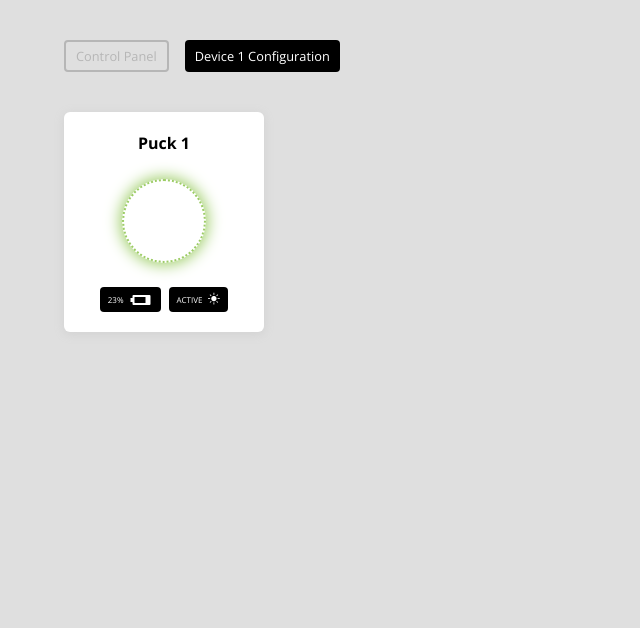
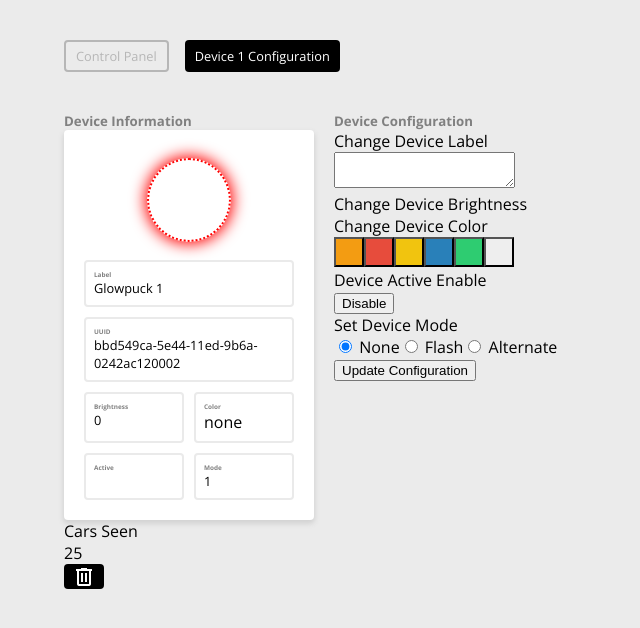
Before and after one commit to araamz/GlowPucks, a React (Vite) app in the folder control/: page /devices/1 in a window 1280 px wide. Shown: the top 628 px of the page, without its empty margins (0-640 px from the left). Built offline with nearby package versions, Linux system fonts and the light colour scheme.

Commit message:
Updated Device Page

```diff
--- a/control/src/components/device_preview/device_preview.tsx
+++ b/control/src/components/device_preview/device_preview.tsx
@@ -7,6 +7,10 @@ import device_preview_styles from "./device_preview.module.css";
 
 type device_preview_props = {
     id: any;
+    // label
+    // brightness
+    // active
+    // color
     battery_widget_disable?: boolean;
     light_active_widget_disable?: boolean;
     settings_widget_disable?: boolean;
--- a/control/src/index.css
+++ b/control/src/index.css
@@ -78,7 +78,10 @@ button:focus-visible {
   font-family: 'Open Sans', sans-serif;
 }
 body {
-  background: #dfdfdf;
+  background: #ebebeb;
+}
+h1,h2,h3,h4,h5,h6 {
+  margin: 0;
 }
 p {
   margin: 0;
--- a/control/src/pages/device/device.module.css
+++ b/control/src/pages/device/device.module.css
@@ -1,11 +1,69 @@
 @media screen and (min-width: 600px) {
     .device_page {
         display: grid;
-        grid-template-columns: 200px 1fr 1fr;
+        grid-template-columns: 250px 600px;
         gap: 20px;
+    }
+    .device_page h5 {
+        color: gray;
+    }
+
+    .device_attributes {
+        display: grid;
+        background: white;
+        grid-template-columns: 1fr 1fr;
+        grid-template-rows: repeat(5, auto);
+        gap: 10px;
+        padding: 20px;
+        border-radius: 4px;
+        box-shadow: 0 3px 5px 1px lightgray;
+    }
+    .device_attributes > div {
+        padding: 8px;
+    }
+    .device_attributes > div > p {
+        font-size: 0.4rem;
+        font-weight: 700;
+        color: gray;
+    }
+    .device_attributes > div {
+        border: solid 2px rgb(234, 234, 234);
+        border-radius: 4px;
+    }
+    .graphic_attribute {
+        border: none !important;
+        grid-column-start: 1;
+        grid-column-end: 3;
+        display: flex;
+        place-content: center;
+
+    }
+    .lower_text {
+        font-size: 0.4rem;
+        grid-column-start: 1;
+        grid-column-end: 3;
+        text-align: center;
+    }
+    .attribute_value {
+        font-size: 0.8rem;
+    }
+    .uuid_attribute {
+        grid-column-start: 1;
+        grid-column-end: 3;
+    }
+    .label_attribute {
+        grid-column-start: 1;
+        grid-column-end: 3;
     }
 
     .device_configuration {
+    }
+
+    .graphic {
 
     }
+    .color_box {
+        width: 30px;
+        height: 30px;
+    }
 }
--- a/control/src/pages/device/device.tsx
+++ b/control/src/pages/device/device.tsx
@@ -3,31 +3,233 @@ import device_page_styles from "./device.module.css";
 import { useNavigate, useParams } from "react-router-dom"
 import DevicePreview from "../../components/device_preview/device_preview";
 import ButtonWidget from "../../components/button_widget/button_widget";
+import Graphic from "../../components/graphic/graphic";
+import { useEffect, useState } from "react";
+import LabelField from "../../components/label_field/label_field";
+import Widget from "../../components/widget/widget";
+
+enum modes {
+    none = 1,
+    flash = 2,
+    alternate = 3
+}
+
+type device = {
+    label: string;
+    uuid: string;
+    brightness: number;
+    color: string;
+    active: boolean;
+    mode: modes;
+
+}
+
+const colors = [
+    { color: "#f39c12" },
+    { color: "#e74c3c" },
+    { color: "#f1c40f" },
+    { color: "#2980b9" },
+    { color: "#2ecc71" },
+    { color: "#eeeeee" }
+]
 
 export default function Device() {
 
+    const [active, set_active] = useState<boolean>(true)
+    const [mode, set_mode] = useState<modes>(modes.none)
+
+    const [device_information, set_device_information] = useState<device>({
+        label: "Glowpuck 1",
+        uuid: "bbd549ca-5e44-11ed-9b6a-0242ac120002",
+        brightness: 0,
+        color: "none",
+        active: false,
+        mode: modes.none
+    })
+    const [device_configuration, set_device_configuration] = useState<device>({
+        label: "",
+        uuid: "",
+        brightness: 0,
+        color: "none",
+        active: false,
+        mode: modes.none
+    })
+
+    const handleColor = (event: any) => {
+        let color = event.target.value
+
+        console.log(color)
+    }
+
+    useEffect(() => {
+        console.log(device_configuration)
+    }, [device_configuration])
+
     let { device_id } = useParams()
-    const navigate = useNavigate()
 
-    const return_home_handler = () => {
-        navigate("/")
+    const handleActive = () => {
+
+        if (active) {
+            set_active(false)
+        } else {
+            set_active(true)
+        }
+
+    }
+
+    const handleMode = (event: any) => {
+        console.log(event.target.value)
+        set_mode(Number(event.target.value))
+
     }
 
     return (
         <div className={device_page_styles.device_page}>
-            <div className={device_page_styles.device_configuration}>
-                <DevicePreview id={4} settings_widget_disable />
+            <div className={device_page_styles.device_information}>
+                <h5>Device Information</h5>
+                <div className={device_page_styles.device_attributes}>
+                    <div className={device_page_styles.graphic_attribute}>
+                        <Graphic active={false} color={"red"} />
+                    </div>
+                    <div className={device_page_styles.label_attribute}>
+                        <p>
+                            Label
+                        </p>
+                        <div>
+                            <p className={device_page_styles.attribute_value}>
+                                { device_information?.label }
+                            </p>
+                        </div>
+                    </div>
+                    <div className={device_page_styles.uuid_attribute}>
+                        <p>
+                            UUID
+                        </p>
+                        <div>
+                            <p className={device_page_styles.attribute_value}>{ device_information?.uuid }</p>
+                        </div>
+                    </div>
+                    <div className={device_page_styles.brightness_attribute}>
+                        <p>
+                            Brightness
+                        </p>
+                        <div>
+                            <p className={device_page_styles.attribute_value}>{ device_information?.brightness }</p>
+                        </div>
+                    </div>
+                    <div className={device_page_styles.color_attribute}>
+                        <p>
+                            Color
+                        </p>
+                        <div>
+                            { device_information?.color }
+                        </div>
+                    </div>
+                    <div className={device_page_styles.active_attribute}>
+                        <p>
+                            Active
+                        </p>
+                        <div>
+                            <p className={device_page_styles.attribute_value}>{ device_information?.active }</p>
+                        </div>
+                    </div>
+                    <div className={device_page_styles.mode_attribute}>
+                        <p>
+                            Mode
+                        </p>
+                        <div>
+                            <p className={device_page_styles.attribute_value}>{ device_information?.mode }</p>
+                        </div>
+                    </div>
+                </div>
                 <div>
                     <div>
                         <p>
-
+                            Cars Seen
+                        </p>
+                        <p>
+                            25
                         </p>
                     </div>
+                    <Widget>
+                        <span className={`material-symbols-outlined`}>
+                            delete
+                        </span>
+                    </Widget>
                 </div>
             </div>
-            <div>
-                <div className={device_page_styles.page_header}>
-
+            <div className={device_page_styles.device_configuration}>
+                <h5>Device Configuration</h5>
+                <div>
+                    <div>
+                        <p>
+                            Change Device Label
+                        </p>
+                        <textarea />
+                    </div>
+                    <div>
+                        <p>
+                            Change Device Brightness
+                        </p>
+                    </div>
+                    <div>
+                        <p>
+                            Change Device Color
+                        </p>
+                        <div>
+                            { (mode === modes.none) || (mode === modes.flash) ?
+                            <div> { colors.map((color) => {
+                                return (
+                                    <button key={color.color} value={color.color} className={device_page_styles.color_box} style={{background: color.color}} onClick={handleColor} />
+                                )
+                            })} </div> :
+                            <div>
+                                <div>
+                                    <p>
+                                        Primary Color
+                                    </p>
+                                    <div>
+                                        { colors.map((color) => {
+                                            return (
+                                                <button key={color.color} value={color.color} className={device_page_styles.color_box} style={{background: color.color}} onClick={handleColor} />
+                                            )
+                                        })}
+                                    </div>
+                                </div>
+                                <div>
+                                    <p>
+                                        Secondary Color
+                                    </p>
+                                    <div>
+                                        { colors.map((color) => {
+                                            return (
+                                                <button key={color.color} value={color.color} className={device_page_styles.color_box} style={{background: color.color}} onClick={handleColor} />
+                                            )
+                                        })}
+                                    </div>
+                                </div>
+                            </div> }
+                        </div>
+                    </div>
+                    <div>
+                        <p>
+                            Device Active Enable
+                        </p>
+                        <div>
+                            { active ? <button onClick={handleActive}> Disable </button> : <button onClick={handleActive}> Enable</button>}
+                        </div>
+                    </div>
+                    <div>
+                        <p> Set Device Mode </p>
+                        <div>
+                            <div onChange={handleMode}>
+                                <input defaultChecked={mode === modes.none} type={"radio"} value={modes.none} name={"mode"} /> None
+                                <input defaultChecked={mode === modes.flash} type={"radio"} value={modes.flash} name={"mode"} /> Flash
+                                <input defaultChecked={mode === modes.alternate} type={"radio"} value={modes.alternate} name={"mode"} /> Alternate
+                            </div>
+                        </div>
+                    </div>
+                    <button>Update Configuration</button>
                 </div>
             </div>
         </div>
--- a/control/src/pages/home/home.module.css
+++ b/control/src/pages/home/home.module.css
@@ -1,6 +1,13 @@
 @media screen and (min-width: 600px) {
 
-
+    .home {
+        display: flex;
+        flex-direction: column;
+        gap: 30px;
+    }
+    .home h2 {
+        margin-bottom: 30px;
+    }
     .devices_container {
         display: grid;
         grid-template-columns: repeat(auto-fill, 200px);
--- a/control/src/pages/home/home.tsx
+++ b/control/src/pages/home/home.tsx
@@ -6,7 +6,7 @@ import home_page_styles from "./home.module.css";
 export default function Home() {
 
     return (
-        <div>
+        <div className={home_page_styles.home}>
             <div className={home_page_styles.connected_devices}>
                 <h2>
                     Connected Devices
```
